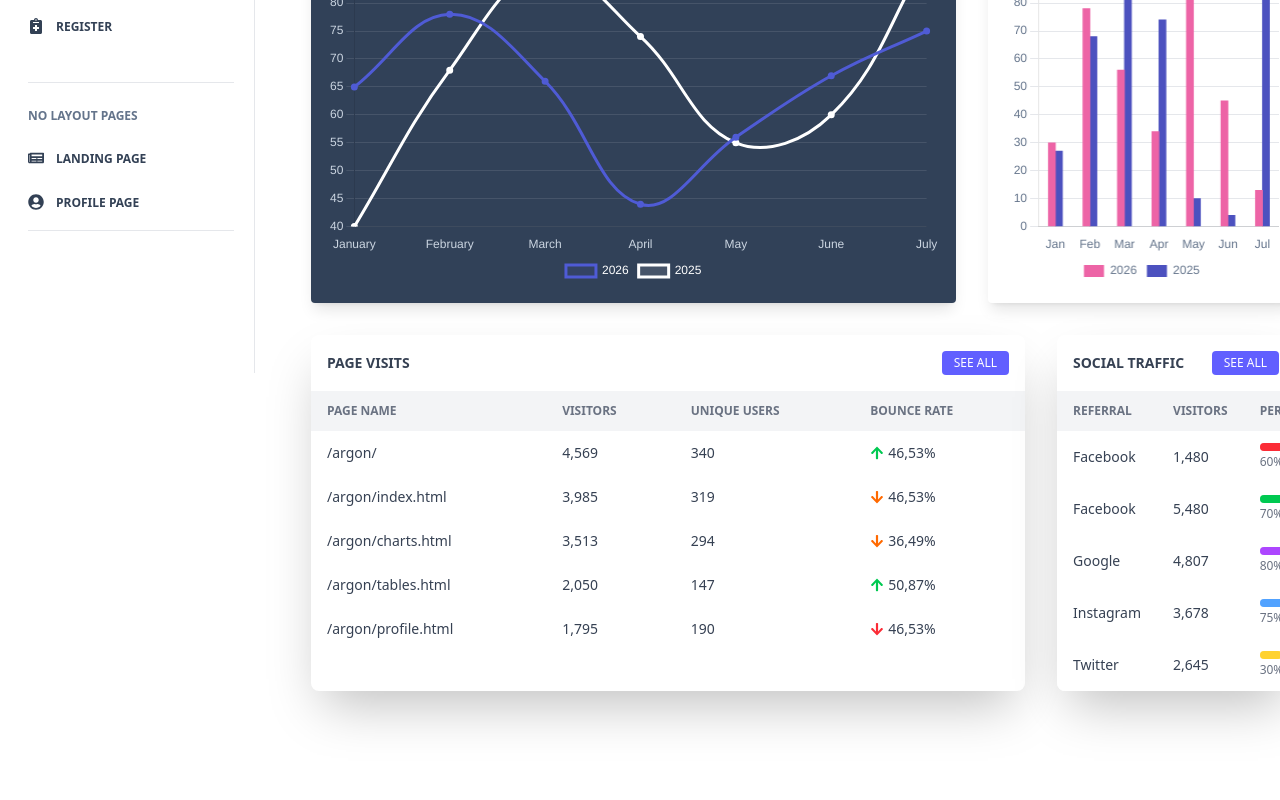
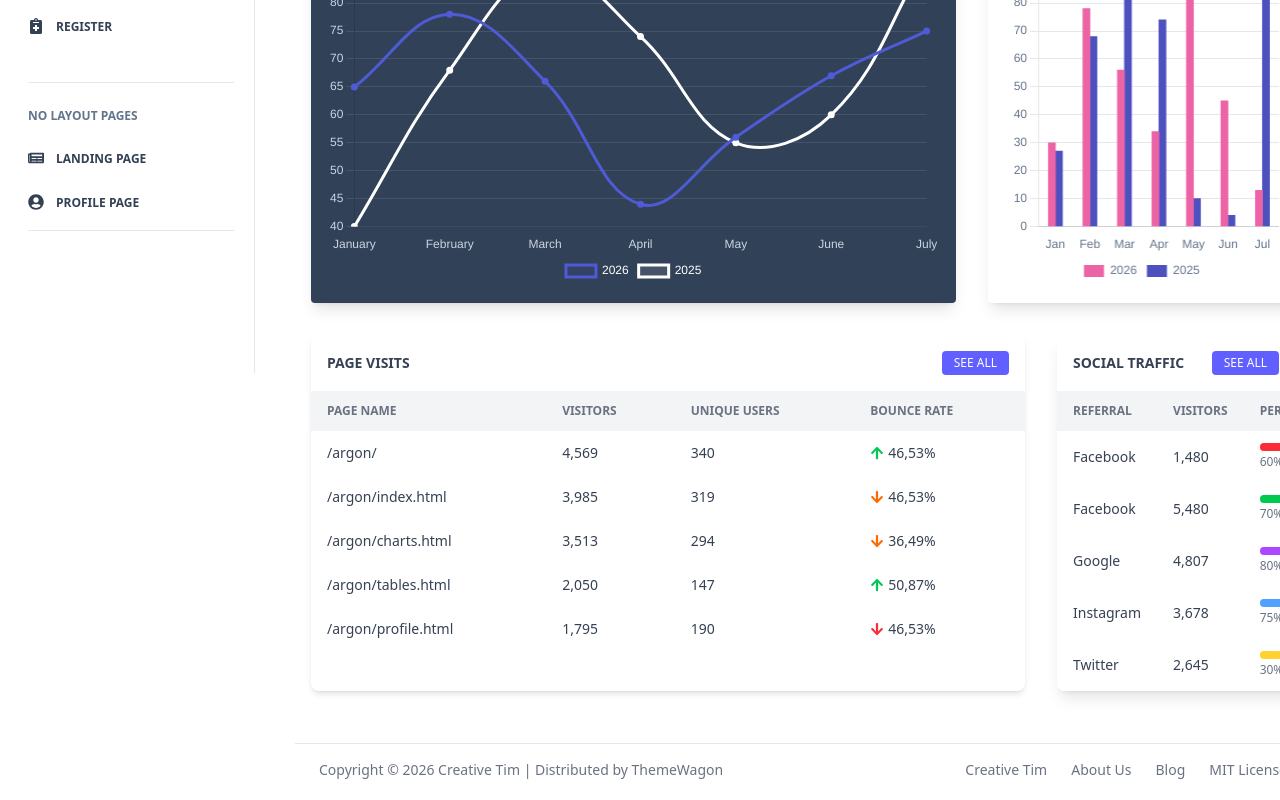
Before and after one commit to lathiyakunj/react-project, a React app: page /dashboard in a window 1280 px wide. Shown: the part 427-1227 px from the top of the page. Before the commit the page ends 1198 px from the top, so only its background shows below. Built offline with nearby package versions, Linux system fonts and the light colour scheme; the HTML template or start-up script is replaced by a standard one.

Commit message:
footer part add

```diff
--- a/src/pages/Dashboard.jsx
+++ b/src/pages/Dashboard.jsx
@@ -205,7 +205,7 @@ const Dashboard = () => {
 
       {/* CHART SECTION */}
       <div className="relative w-full">
-        <div className="absolute w-full -top-24 px-10 pb-20">
+        <div className="absolute w-full -top-24 px-10">
           {/* Chart Div */}
           <div className="w-full  flex flex-col xl:flex-row">
             {/* Left Chart - Sales Line Chart */}
@@ -303,9 +303,9 @@ const Dashboard = () => {
           </div>
 
           {/* BELOW CHART SECTION - TABLES */}
-          <div className="w-full mt-2 flex flex-col xl:flex-row">
+          <div className="w-full mt-2 mb-13 flex flex-col xl:flex-row">
             {/* Page Visits Table */}
-            <div className="bg-white xl:w-12/12 mx-4 shadow-2xl rounded-lg ">
+            <div className="bg-white xl:w-12/12 mx-4 shadow-md rounded-lg ">
               <div className="flex justify-between items-center p-4">
                 <h6 className="text-gray-700 font-semibold text-sm uppercase">
                   Page visits
@@ -331,7 +331,7 @@ const Dashboard = () => {
                       unique: "340",
                       bounce: "46,53%",
                       trend: "up",
-                      color: "text-green-500"
+                      color: "text-green-500",
                     },
                     {
                       page: "/argon/index.html",
@@ -339,7 +339,7 @@ const Dashboard = () => {
                       unique: "319",
                       bounce: "46,53%",
                       trend: "down",
-                      color: "text-orange-500"
+                      color: "text-orange-500",
                     },
                     {
                       page: "/argon/charts.html",
@@ -347,7 +347,7 @@ const Dashboard = () => {
                       unique: "294",
                       bounce: "36,49%",
                       trend: "down",
-                      color: "text-orange-500"
+                      color: "text-orange-500",
                     },
                     {
                       page: "/argon/tables.html",
@@ -355,7 +355,7 @@ const Dashboard = () => {
                       unique: "147",
                       bounce: "50,87%",
                       trend: "up",
-                      color: "text-green-500"
+                      color: "text-green-500",
                     },
                     {
                       page: "/argon/profile.html",
@@ -363,11 +363,13 @@ const Dashboard = () => {
                       unique: "190",
                       bounce: "46,53%",
                       trend: "down",
-                      color: "text-red-500"
+                      color: "text-red-500",
                     },
                   ].map((row, idx) => (
                     <tr key={idx} className="hover:bg-gray-50">
-                      <td className="px-4 py-3 text-gray-700 font-medium">{row.page}</td>
+                      <td className="px-4 py-3 text-gray-700 font-medium">
+                        {row.page}
+                      </td>
                       <td className="px-4 py-3 text-gray-700">
                         {row.visitors}
                       </td>
@@ -377,7 +379,7 @@ const Dashboard = () => {
                           // <FaArrowUp className="text-green-500 inline" />
                           <FaArrowUp className={`${row.color} inline`} />
                         ) : (
-                          <FaArrowDown className={`${row.color} inline`}/>
+                          <FaArrowDown className={`${row.color} inline`} />
                         )}
                         {row.bounce}
                       </td>
@@ -388,7 +390,7 @@ const Dashboard = () => {
             </div>
 
             {/* Social Traffic Table */}
-            <div className="bg-white xl:w-4/12 mx-4 shadow-2xl rounded-lg overflow-auto ">
+            <div className="bg-white xl:w-4/12 mx-4 shadow-lg rounded-lg overflow-auto ">
               <div className="flex justify-between items-center p-4">
                 <h6 className="text-gray-700 font-semibold text-sm uppercase">
                   Social traffic
@@ -451,7 +453,9 @@ const Dashboard = () => {
                         {row.visitors}
                       </td>
                       <td className="px-4 py-3">
-                        <div className={`${row.bcolor} rounded-full h-2 w-full`}>
+                        <div
+                          className={`${row.bcolor} rounded-full h-2 w-full`}
+                        >
                           <div
                             className={`${row.color} h-2 rounded-full`}
                             style={{ width: `${row.percent}%` }}
@@ -467,6 +471,42 @@ const Dashboard = () => {
               </table>
             </div>
           </div>
+
+          {/* Footer Part */}
+          <footer className="w-full border-t border-gray-200 pb-5 bg-white">
+            <div className="mx-auto px-6 pt-4 font-medium flex flex-col gap-3 md:flex-row md:items-center md:justify-between text-sm text-gray-500">
+              {/* Left side */}
+              <p>Copyright © 2026 Creative Tim | Distributed by ThemeWagon</p>
+
+              {/* Right side */}
+              <nav className="flex gap-6">
+                <a
+                  href="#"
+                  className="hover:text-gray-800 font-medium transition"
+                >
+                  Creative Tim
+                </a>
+                <a
+                  href="#"
+                  className="hover:text-gray-800 font-medium transition"
+                >
+                  About Us
+                </a>
+                <a
+                  href="#"
+                  className="hover:text-gray-800 font-medium transition"
+                >
+                  Blog
+                </a>
+                <a
+                  href="#"
+                  className="hover:text-gray-800 font-medium transition"
+                >
+                  MIT License
+                </a>
+              </nav>
+            </div>
+          </footer>
         </div>
       </div>
     </>
```
